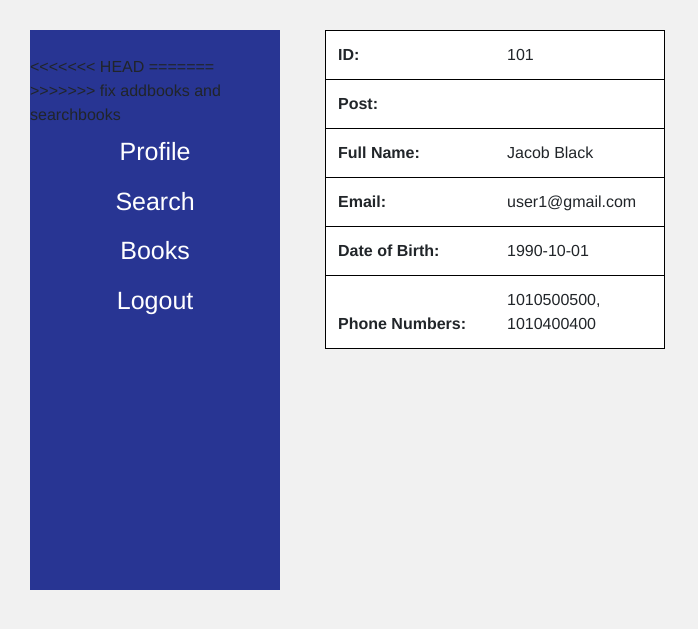
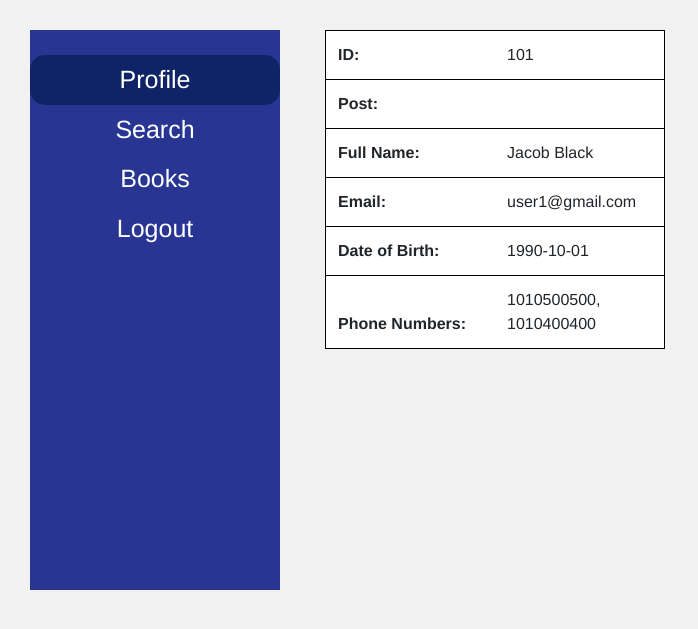
Before and after one commit to whitehammer55/LibraryMgmtSys, a PHP site: page /index.php in a window 1280 px wide. Shown: the part 100-729 px from the top of the page, without its empty margins (0-698 px from the left). Run offline with PHP 8.4, Linux system fonts and the light colour scheme; a user stored in the database is signed in; data comes from the database, SQL or seed files in the repository; data that the repository does not hold is empty.

Commit message:
fix merging error

```diff
--- a/common/nav-bar.php
+++ b/common/nav-bar.php
@@ -31,19 +31,15 @@
         background-color: #003366;
         text-decoration: none;
       }
-<<<<<<< HEAD
 
     .selected-a {
         background-color: #0f2467;
         border-radius: 15px;
     }
-=======
->>>>>>> fix addbooks and searchbooks
     </style>
 <div class="container">
   <div class="row">
 <nav>
-<<<<<<< HEAD
     <?php
     $dict =
         array(
@@ -67,8 +63,7 @@
     $dict[$page_name] = " class='selected-a' ";
 
     ?>
-=======
->>>>>>> fix addbooks and searchbooks
+
   <ul>
   <li><a href="index.php"
         <?= $dict['index.php'] ?>           >Profile</a></li>
```
